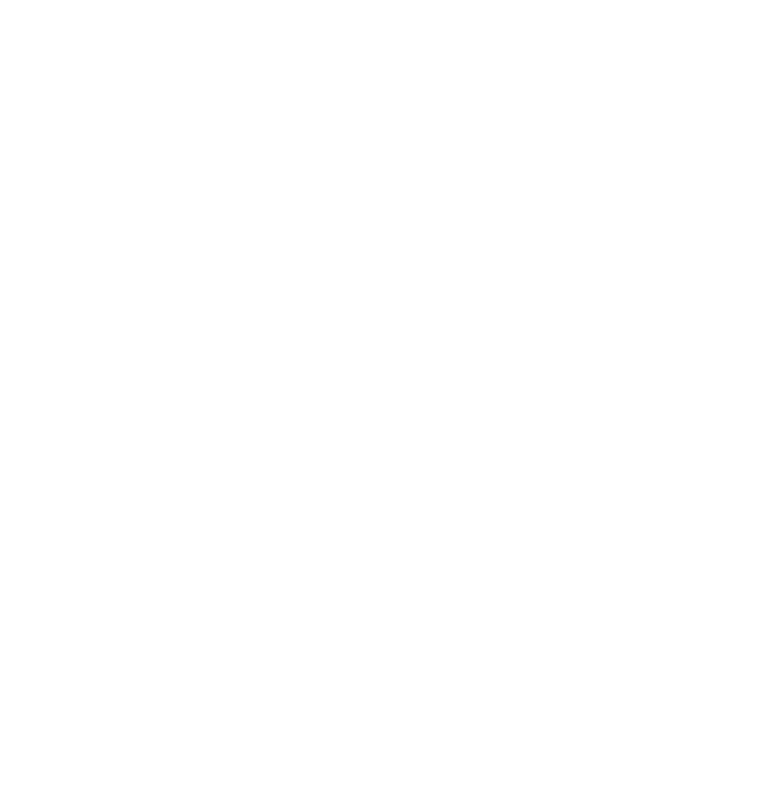
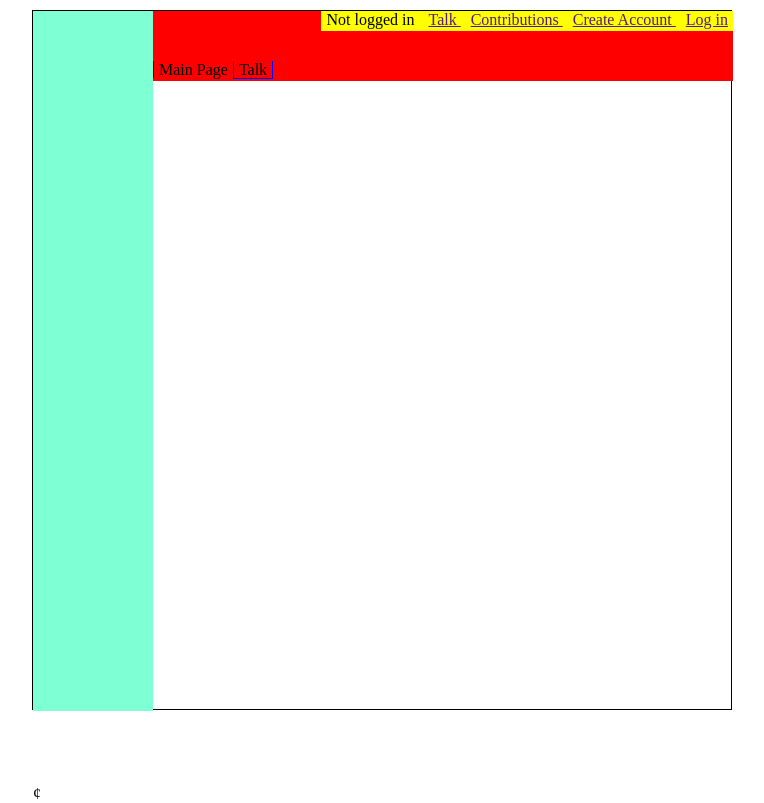
Before and after one commit to p-mayor/wiki-demo-day-2, a plain HTML site: page index.html in a window 1280 px wide. Shown: the whole page, without its empty margins (258-1022 px from the left). Drawn offline with Linux system fonts and the light colour scheme.

Commit message:
end of demo day1

```diff
--- a/assets/css/style.css
+++ b/assets/css/style.css
@@ -0,0 +1,59 @@
+* {
+    box-sizing: border-box;
+}
+
+
+#container {
+    height: 700px;
+    width: 700px;
+    border: 1px solid black;
+    margin: 10px auto;
+}
+
+#sidebar {
+    width: 120px;
+    height: 700px;
+    background-color: aquamarine;
+    display: inline-block;
+}
+
+#header {
+    width: 580px;
+    height: 70px;
+    background-color: red;
+    position: relative;
+    bottom: 704px;
+    left: 120px;
+}
+
+#user-links {
+    height: 20px;
+    background-color: yellow;
+    float: right;
+}
+
+#user-links span {
+    padding: 0 5px;
+}
+
+#left-links {
+    position: relative;
+    top: 50px;
+}
+
+#left-links span {
+    padding: 0 5px;
+}
+
+#main-page-link {
+    border-right: 1px solid blue;
+    border-left: 1px solid blue;
+}
+
+#talk-link{
+    border-right: 1px solid blue;
+    border-bottom: 1px solid blue;
+    border-left: 1px solid blue;
+    position: relative;
+    right: 5px;
+}
--- a/index.html
+++ b/index.html
@@ -1,12 +1,54 @@
 <!DOCTYPE html>
 <html lang="en">
+
 <head>
     <meta charset="UTF-8">
     <meta name="viewport" content="width=device-width, initial-scale=1.0">
     <title>Document</title>
     <link rel="stylesheet" href="assets/css/style.css">
 </head>
+
 <body>
+    <div id="container">
 
+        <div id="sidebar"></div>
+        <div id="header">
+            <div id="user-links">
+                <span>
+                    Not logged in
+                </span>
+                <span>
+                    <a href="">
+                        Talk
+                    </a>
+                </span>
+                <span>
+                    <a href="">
+                        Contributions
+                    </a>
+                </span>
+                <span>
+                    <a href="">
+                        Create Account
+                    </a>
+                </span>
+                <span>
+                    <a href="">
+                        Log in
+                    </a>
+                </span>
+            </div>
+            <div id="main-nav"></div>
+            <div id="left-links">
+                <span id="main-page-link">Main Page</span>
+                <span id="talk-link">Talk</span>
+            </div>
+        </div>
+        <div id="main">
+            &cent;
+        </div>
+
+    </div>
 </body>
+
 </html>
```
